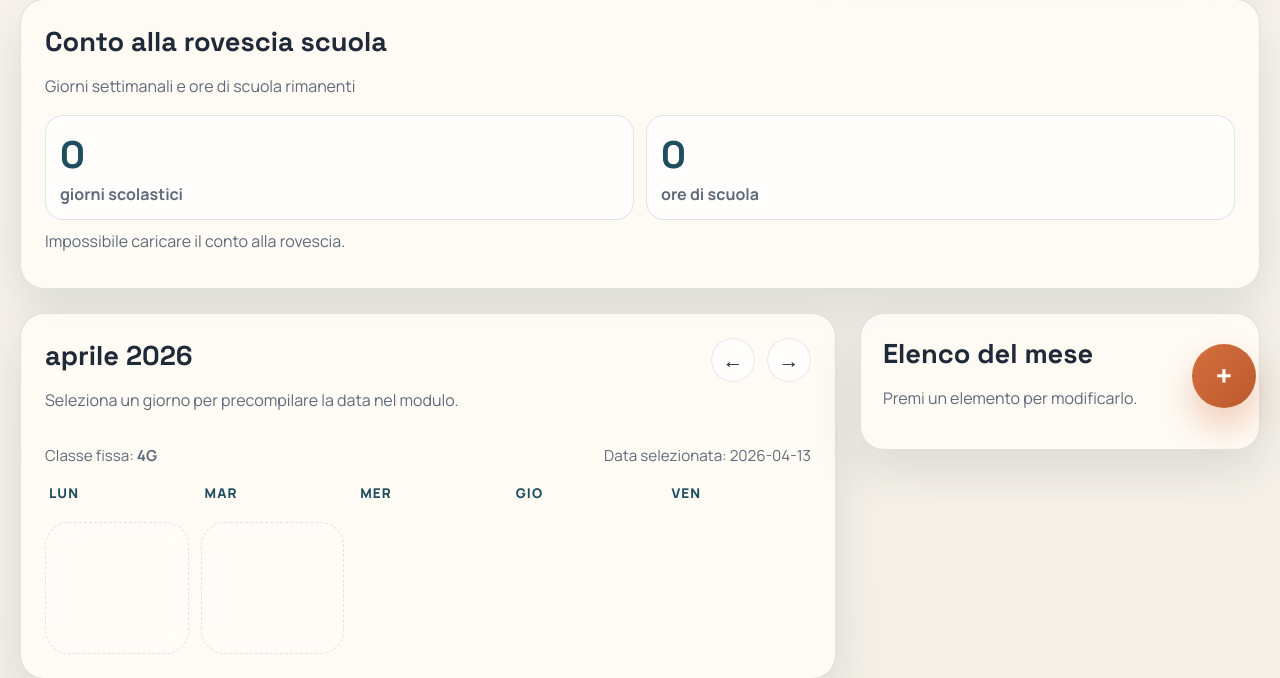
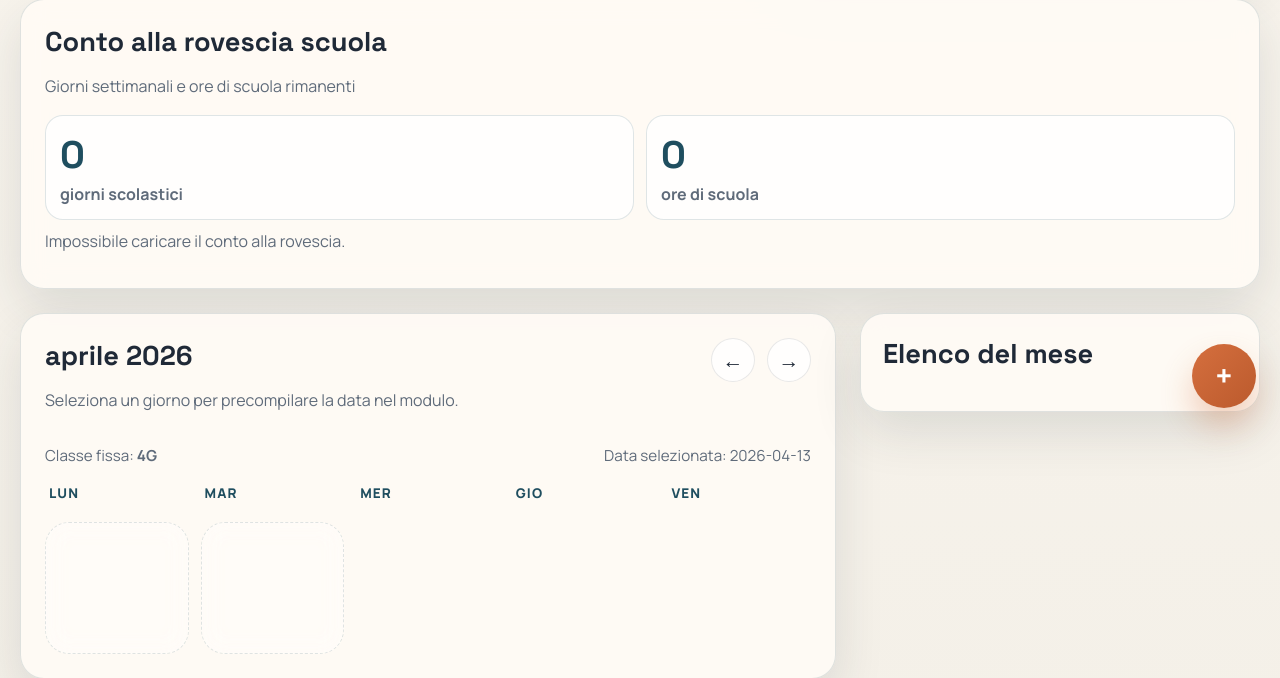
Before and after one commit to LeoFiore542/agenda_classe, a Flask app: template templates/index.html in a window 1280 px wide. Shown: the part 368-1046 px from the top of the page. Run offline with Flask 3, Linux system fonts and the light colour scheme; the visitor is signed in with stand-in values (Sample User, id 1); data comes from the database, SQL or seed files in the repository; the template is opened without the code that fills it: most values are stand-ins (such as "Sample title", 1, 10 or a date in 2020); some libraries are stand-ins or nearby versions.

Commit message:
chore: update index template content

```diff
--- a/templates/index.html
+++ b/templates/index.html
@@ -117,7 +117,6 @@
                 <section class="panel compact-panel">
                     <div class="panel-heading">
                         <h2>Elenco del mese</h2>
-                        <p>Premi un elemento per modificarlo.</p>
                     </div>
                     <div id="events-list" class="simple-events-list" aria-live="polite"></div>
                 </section>
```
